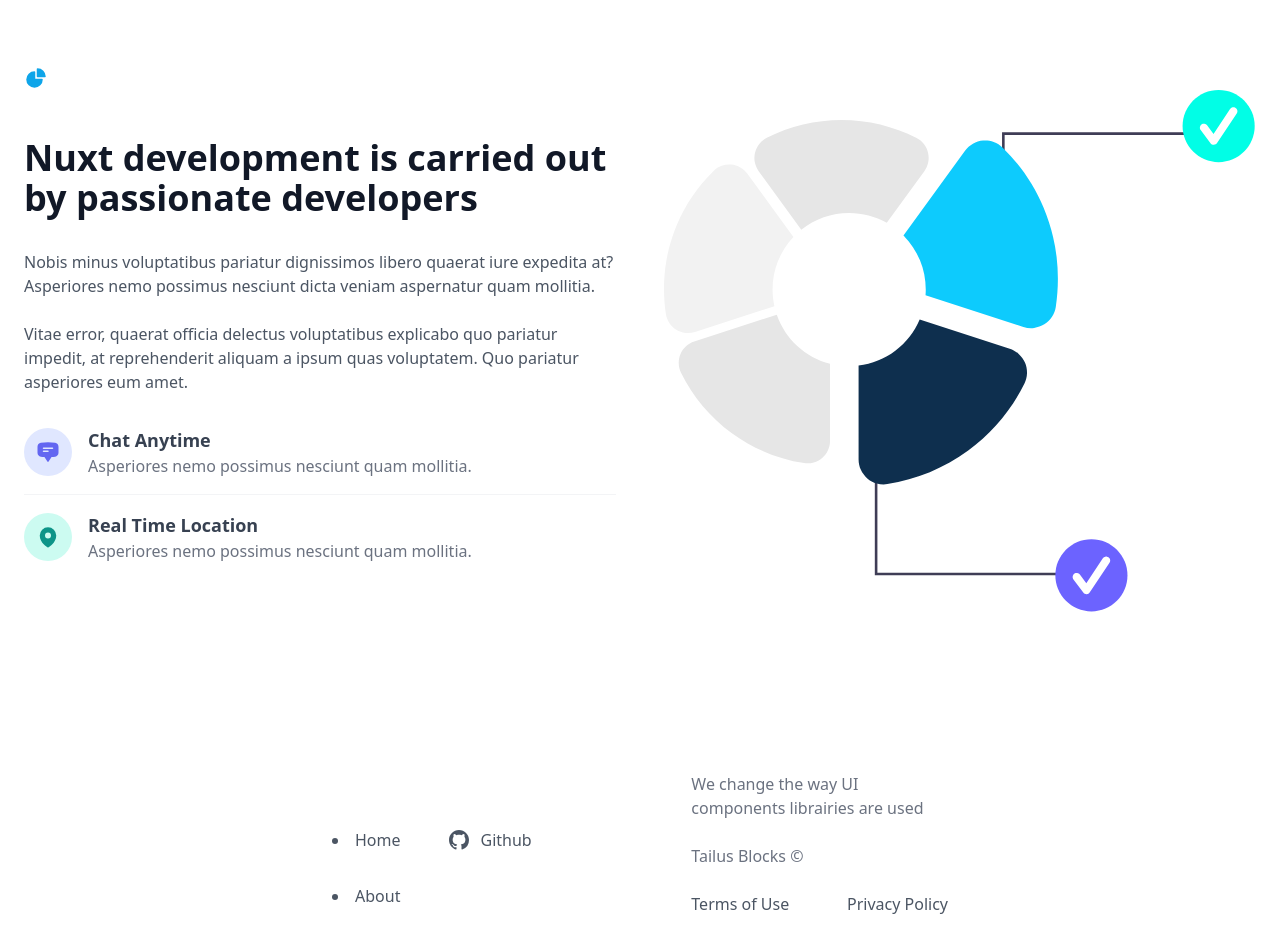
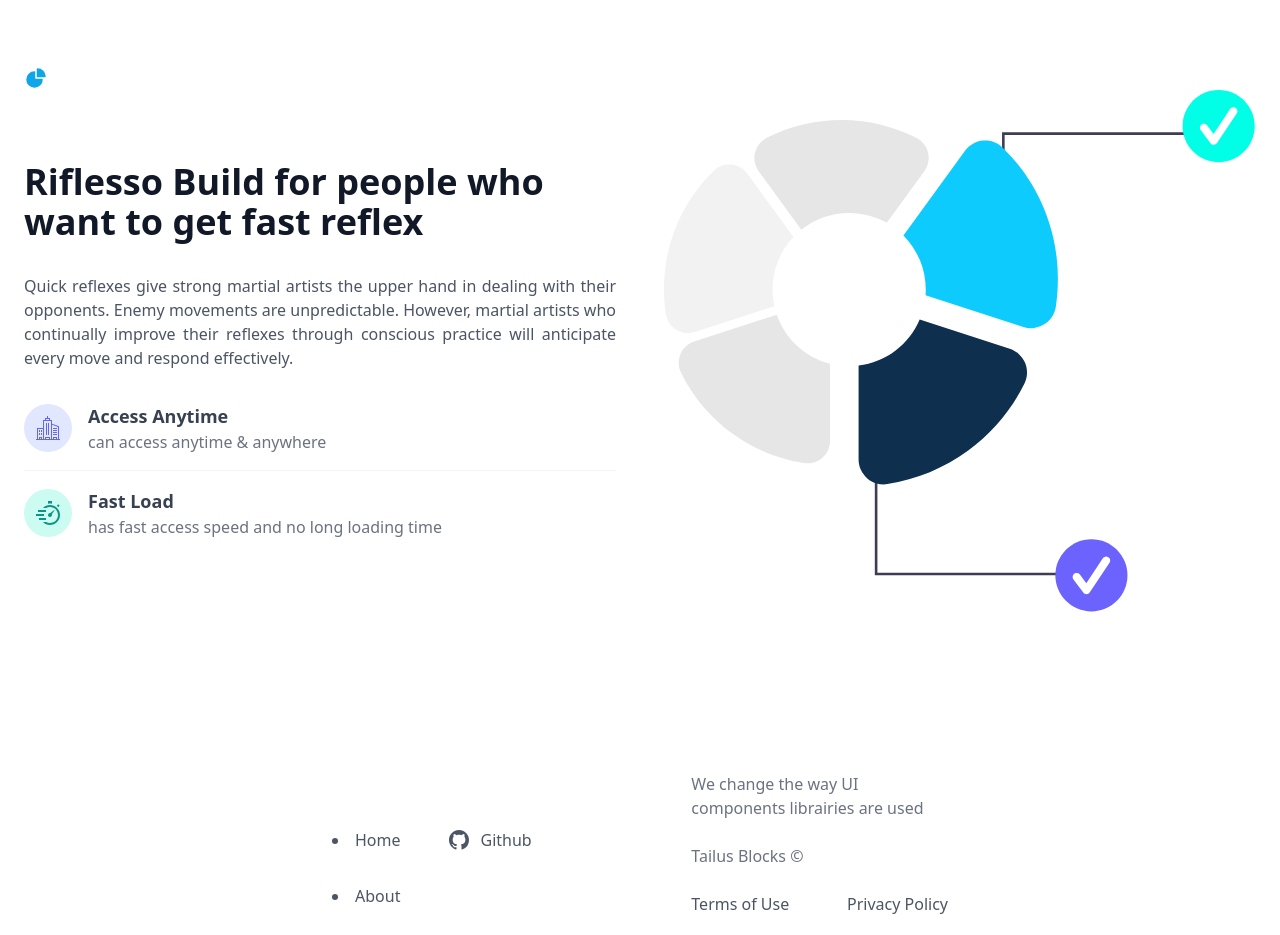
Before and after one commit to tcandra24/riflesso, a Vue app: page / in a window 1280 px wide. Shown: the part 780-1715 px from the top of the page. Built offline with nearby package versions, Linux system fonts and the light colour scheme; the HTML template or start-up script is replaced by a standard one.

Commit message:
First Fix Release Riflesso 1.0.0

```diff
--- a/src/components/AppResult.vue
+++ b/src/components/AppResult.vue
@@ -3,19 +3,19 @@ const props = defineProps(['score'])
 
 function resultCategory(score) {
   if (score < 2000) {
-    return 'Sooo Fast'
+    return 'So Fast 🚄'
   } else if (score >= 2000 && score < 4000) {
-    return 'Average'
+    return 'Average 🚗'
   } else {
-    return 'Too Slow'
+    return 'Too Slow 🚲'
   }
 }
 </script>
 <template>
-  <h1 class="text-center text-xl text-gray-600 dark:text-gray-300">
-    Average reaction time - {{ props.score }} ms
+  <h1 class="text-center text-2xl text-gray-600 dark:text-gray-300">
+    Average reaction time - <span class="font-bold">{{ props.score }}</span>
   </h1>
-  <h2 class="text-center text-md text-gray-600 dark:text-gray-300">
-    {{ resultCategory(props.score) }}
+  <h2 class="text-center text-2xl font-bold text-gray-600 dark:text-gray-300">
+    You Are {{ resultCategory(props.score) }}
   </h2>
 </template>
--- a/src/components/AppStats.vue
+++ b/src/components/AppStats.vue
@@ -35,14 +35,13 @@
         </div>
         <div class="md:7/12 lg:w-1/2">
           <h2 class="text-3xl font-bold text-gray-900 md:text-4xl dark:text-white">
-            Nuxt development is carried out by passionate developers
+            Riflesso Build for people who want to get fast reflex
           </h2>
-          <p class="my-8 text-gray-600 dark:text-gray-300">
-            Nobis minus voluptatibus pariatur dignissimos libero quaerat iure expedita at?
-            Asperiores nemo possimus nesciunt dicta veniam aspernatur quam mollitia. <br />
-            <br />
-            Vitae error, quaerat officia delectus voluptatibus explicabo quo pariatur impedit, at
-            reprehenderit aliquam a ipsum quas voluptatem. Quo pariatur asperiores eum amet.
+          <p class="my-8 text-gray-600 dark:text-gray-300 text-justify">
+            Quick reflexes give strong martial artists the upper hand in dealing with their
+            opponents. Enemy movements are unpredictable. However, martial artists who continually
+            improve their reflexes through conscious practice will anticipate every move and respond
+            effectively.
           </p>
           <div class="divide-y space-y-4 divide-gray-100 dark:divide-gray-800">
             <div class="mt-8 flex gap-4 md:items-center">
@@ -54,19 +53,15 @@
                   class="w-6 h-6 m-auto text-indigo-500 dark:text-indigo-400"
                 >
                   <path
-                    fill-rule="evenodd"
-                    d="M4.848 2.771A49.144 49.144 0 0112 2.25c2.43 0 4.817.178 7.152.52 1.978.292 3.348 2.024 3.348 3.97v6.02c0 1.946-1.37 3.678-3.348 3.97a48.901 48.901 0 01-3.476.383.39.39 0 00-.297.17l-2.755 4.133a.75.75 0 01-1.248 0l-2.755-4.133a.39.39 0 00-.297-.17 48.9 48.9 0 01-3.476-.384c-1.978-.29-3.348-2.024-3.348-3.97V6.741c0-1.946 1.37-3.68 3.348-3.97zM6.75 8.25a.75.75 0 01.75-.75h9a.75.75 0 010 1.5h-9a.75.75 0 01-.75-.75zm.75 2.25a.75.75 0 000 1.5H12a.75.75 0 000-1.5H7.5z"
-                    clip-rule="evenodd"
+                    d="M12 2h2v2h2v3.702l7 2.618v12.68h1v1h-24v-1h1v-11h6v-8h2v-2h2v-2h1v2zm3 3h-7v18h1v-2h5v2h1v-18zm-2 17h-3v1h3v-1zm8 1h1v-11.987l-6-2.243v14.23h1v-2h4v2zm-14-10h-5v10h1v-2h3v2h1v-10zm-2 9h-1v1h1v-1zm15 0h-2v1h2v-1zm-16-5v2h-1v-2h1zm2 0v2h-1v-2h1zm5-10v12h-1v-12h1zm10 11v1h-4v-1h4zm-8-11v12h-1v-12h1zm8 9v1h-4v-1h4zm-17-2v2h-1v-2h1zm2 0v2h-1v-2h1zm15 0v1h-4v-1h4zm0-2v1h-4v-1h4zm-8-9h-3v1h3v-1z"
                   />
                 </svg>
               </div>
               <div class="w-5/6">
                 <h4 class="font-semibold text-lg text-gray-700 dark:text-indigo-300">
-                  Chat Anytime
+                  Access Anytime
                 </h4>
-                <p class="text-gray-500 dark:text-gray-400">
-                  Asperiores nemo possimus nesciunt quam mollitia.
-                </p>
+                <p class="text-gray-500 dark:text-gray-400">can access anytime & anywhere</p>
               </div>
             </div>
             <div class="pt-4 flex gap-4 md:items-center">
@@ -78,18 +73,14 @@
                   class="w-6 h-6 m-auto text-teal-600 dark:text-teal-400"
                 >
                   <path
-                    fill-rule="evenodd"
-                    d="M11.54 22.351l.07.04.028.016a.76.76 0 00.723 0l.028-.015.071-.041a16.975 16.975 0 001.144-.742 19.58 19.58 0 002.683-2.282c1.944-1.99 3.963-4.98 3.963-8.827a8.25 8.25 0 00-16.5 0c0 3.846 2.02 6.837 3.963 8.827a19.58 19.58 0 002.682 2.282 16.975 16.975 0 001.145.742zM12 13.5a3 3 0 100-6 3 3 0 000 6z"
-                    clip-rule="evenodd"
+                    d="M15.91 13.34l2.636-4.026-.454-.406-3.673 3.099c-.675-.138-1.402.068-1.894.618-.736.823-.665 2.088.159 2.824.824.736 2.088.665 2.824-.159.492-.55.615-1.295.402-1.95zm-3.91-10.646v-2.694h4v2.694c-1.439-.243-2.592-.238-4 0zm8.851 2.064l1.407-1.407 1.414 1.414-1.321 1.321c-.462-.484-.964-.927-1.5-1.328zm-18.851 4.242h8v2h-8v-2zm-2 4h8v2h-8v-2zm3 4h7v2h-7v-2zm21-3c0 5.523-4.477 10-10 10-2.79 0-5.3-1.155-7.111-3h3.28c1.138.631 2.439 1 3.831 1 4.411 0 8-3.589 8-8s-3.589-8-8-8c-1.392 0-2.693.369-3.831 1h-3.28c1.811-1.845 4.321-3 7.111-3 5.523 0 10 4.477 10 10z"
                   />
                 </svg>
               </div>
               <div class="w-5/6">
-                <h4 class="font-semibold text-lg text-gray-700 dark:text-teal-300">
-                  Real Time Location
-                </h4>
+                <h4 class="font-semibold text-lg text-gray-700 dark:text-teal-300">Fast Load</h4>
                 <p class="text-gray-500 dark:text-gray-400">
-                  Asperiores nemo possimus nesciunt quam mollitia.
+                  has fast access speed and no long loading time
                 </p>
               </div>
             </div>
@@ -99,5 +90,3 @@
     </div>
   </div>
 </template>
-
-<style scoped></style>
--- a/src/stores/highscore.js
+++ b/src/stores/highscore.js
@@ -12,7 +12,11 @@ export const useHighScore = defineStore('highscore', {
   },
   actions: {
     storeScore(avgScore, scores) {
+      const count = this.lists.length + 1
+
       this.lists.push({
+        name: `Anonym #${count}`,
+        email: `anonym${count}@anonym.com`,
         avgScore: avgScore,
         scores: scores
       })
--- a/src/views/HighScore.vue
+++ b/src/views/HighScore.vue
@@ -24,8 +24,10 @@ const sortHighscore = store.getHighScore.sort((a, b) => a.avgScore - b.avgScore)
               />
             </div>
             <div class="flex-1 min-w-0">
-              <p class="text-sm font-medium text-gray-900 truncate dark:text-white">#Name</p>
-              <p class="text-sm text-gray-500 truncate dark:text-gray-400">#Email</p>
+              <p class="text-sm font-medium text-gray-900 truncate dark:text-white">
+                {{ list.name }}
+              </p>
+              <p class="text-sm text-gray-500 truncate dark:text-gray-400">{{ list.email }}</p>
             </div>
             <div
               class="inline-flex items-center text-base font-semibold text-gray-900 dark:text-white"
```
